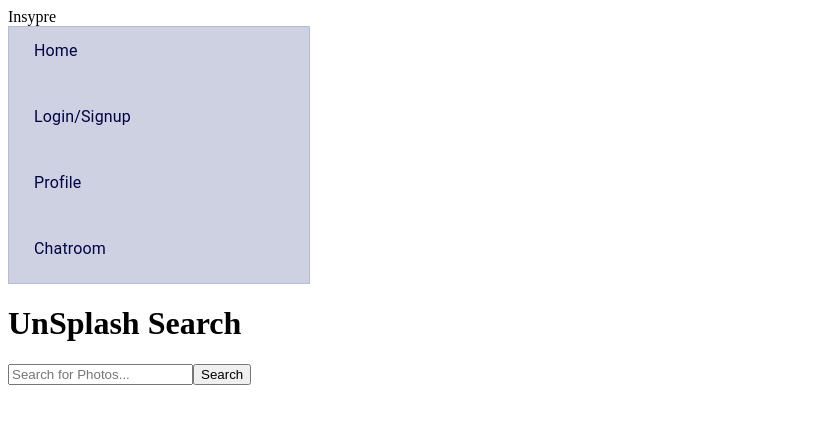
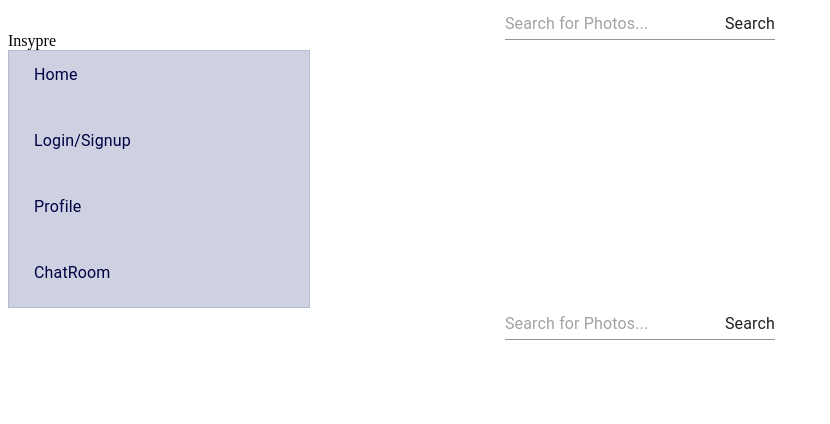
Before and after one commit to wengelgemu/inspyre, a React (Create React App) app: page / in a window 1280 px wide. Shown: the top 424 px of the page, without its empty margins (0-830 px from the left). Built offline with nearby package versions, Linux system fonts and the light colour scheme.

Commit message:
added material ui to search bar and images

```diff
--- a/src/App.js
+++ b/src/App.js
@@ -17,9 +17,9 @@
             <div className="SideBar">
             {/* <AppTabs className="testing" /> */}
             <Switch>
-                {/* <Route exact path="/">
-                    <Home />
-                </Route> */}
+                <Route exact path="/">
+                    <Search />
+                </Route>
 
                 <Route exact path="/Login">
                     <Login />
--- a/src/components/ChatRoom.js
+++ b/src/components/ChatRoom.js
@@ -1,5 +1,5 @@
 import React from "react"
 // Sumaiyah
 export default function ChatRoom() {
-    return <div>ChatRoom</div>
+    return <div>ChatRoom</div>;
 }
--- a/src/components/Search.js
+++ b/src/components/Search.js
@@ -1,5 +1,8 @@
 import React, { useState } from 'react';
 import axios from 'axios';
+import Input from '@material-ui/core/Input';
+import Grid from '@material-ui/core/Grid';
+import "../styles/Search.css";
 export default function Search() {
   const [photo, setPhoto] = useState('');
   // TODO:
@@ -24,16 +27,17 @@
   }
   return (
     <div className="App">
-      <h1>UnSplash Search</h1>
-      <form onSubmit={handleSubmit}>
-        <input
+      {/* <h1>UnSplash Search</h1> */}
+      <form onSubmit={handleSubmit} class = "searchbox">
+        <Input
           onChange={handleChange}
           type="text"
           name="photo"
           placeholder="Search for Photos..."
         />
-        <input type="submit" value="Search"></input>
+        <Input type="submit" value="Search"></Input>
       </form>
+      <Grid container spacing = {1}>
         {result.length > 0 && 'Click on an image to add to collection'}
         {result.map(photo => (
           <img
@@ -43,6 +47,7 @@
             alt={photo.description}
           />
         ))}
+      </Grid>
     </div>
   );
 }
--- a/src/components/SideBar.js
+++ b/src/components/SideBar.js
@@ -7,7 +7,7 @@
 // import Home from "./Home"
 // import ChatRoom from "./ChatRoom"
 
-import List from '@material-ui/core/List'
+// import List from '@material-ui/core/List'
 import ListItem from '@material-ui/core/ListItem'
 import ListItemText from '@material-ui/core/ListItemText'
 
@@ -49,8 +49,8 @@
               color: "rgba(2, 1, 66, 1)",
               paddingRight: "2%"
             }}
-            className="AboutUsTab"
-            activeClassName="ActiveAboutUsTab"
+            className="LoginTab"
+            activeClassName="ActiveLoginTab"
             id="LoginTab"
             to="/Login">
             <font face="FuturaItalicBold" >
@@ -87,11 +87,11 @@
             className="ChatRoomTab"
             activeClassName="ActiveChatRoomTab"
             exact
-            id="ChatRoom"
+            id="ChatRoomTab"
             to="/ChatRoom">
             <font face="FuturaItalicBold" >
                 <ListItem button>
-                    <ListItemText primary="Chatroom"></ListItemText>
+                    <ListItemText primary="ChatRoom"></ListItemText>
                 </ListItem>
             </font>
           </NavLink>
--- /dev/null
+++ b/src/styles/Search.css
@@ -0,0 +1,4 @@
+.searchbox {
+    width: 100%;
+    text-align:center;
+}
```
Lines whose indentation alone changed are shown as unchanged.
